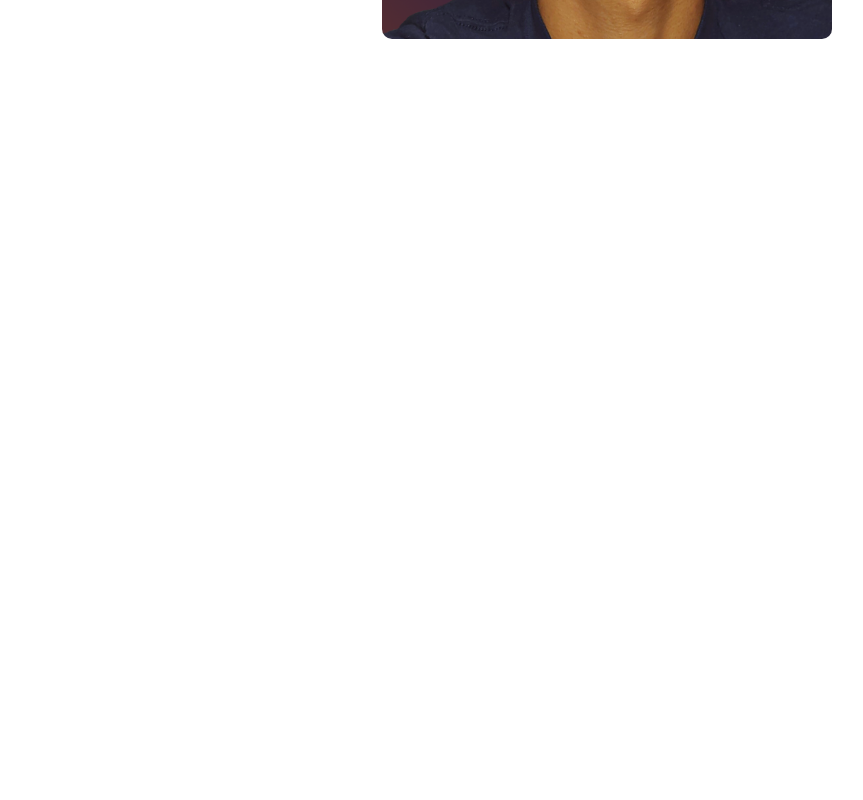
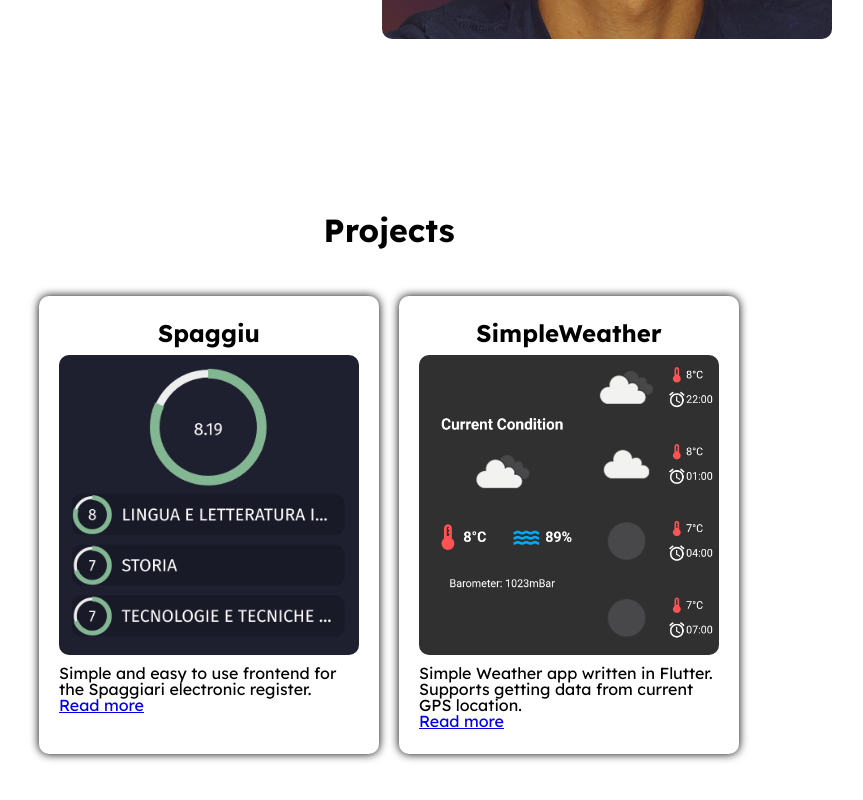
Before and after one commit to Alenygam/portfolio, a Vue app: page /#/ in a window 1280 px wide. Shown: the part 536-1336 px from the top of the page, without its empty margins (251-1114 px from the left). Before the commit the page ends 800 px from the top, so only its background shows below. Built offline with nearby package versions, Linux system fonts and the light colour scheme.

Commit message:
Added Projects

```diff
--- a/src/App.vue
+++ b/src/App.vue
@@ -30,6 +30,7 @@
 
 body {
   line-height: 1;
+  background-color: #fff;
 }
 
 article,aside,details,figcaption,figure,
--- a/src/components/Home/HeroSection.vue
+++ b/src/components/Home/HeroSection.vue
@@ -16,6 +16,7 @@
         height: 600px;
         display: grid;
         grid-template-columns: 1fr 2fr;
+        margin-bottom: 100px;
     }
 
     .hero-title {
--- /dev/null
+++ b/src/components/Home/Projects.vue
@@ -0,0 +1,56 @@
+<template>
+    <div class="title-container">
+        <h1 class="section-title">Projects</h1>
+    </div>
+    <div class="projects-container">
+        <ProjectsCard
+            title="Spaggiu"
+            description="Simple and easy to use frontend for the Spaggiari electronic register."
+            image="/img/Projects_spaggiu_picture.png"
+            route="/projects/spaggiu"
+        />
+        <ProjectsCard
+            title="SimpleWeather"
+            description="Simple Weather app written in Flutter. Supports getting data from current GPS location."
+            image="/img/Projects_SimpleWeather_picture.png"
+            route="/projects/spaggiu"
+        />
+    </div>
+</template>
+
+<script>
+import ProjectsCard from '@/components/common/ProjectsCard.vue'
+
+export default {
+    components: {ProjectsCard}
+}
+</script>
+
+<style scoped>
+    .title-container {
+        text-align: center;
+    }
+
+    .section-title {
+        font-size: 32px;
+    }
+
+    .projects-container {
+        display: flex;
+        flex-wrap: nowrap;
+        padding: 40px;
+        overflow: auto;
+        justify-content: center;
+    }
+
+    .projects-container > div {
+        flex: 0 0 300px;
+        margin: 10px;
+    }
+
+    @media screen and (max-width: 840px) {
+        .projects-container {
+            justify-content: flex-start;
+        }
+    }
+</style>
--- a/src/components/Navbar.vue
+++ b/src/components/Navbar.vue
@@ -52,7 +52,7 @@
         height: 40px;
         font-size: 18px;
         display: flex;
-        background-color: #9DB3AF40;
+        background-color: #fff;
         transition: .5s;
     }
 
--- /dev/null
+++ b/src/components/common/ProjectsCard.vue
@@ -0,0 +1,57 @@
+<template>
+    <div class="project">
+        <div class="project-title">
+            <h2>
+                {{title}}
+            </h2>
+        </div>
+        <img v-bind:src="image" v-bind:alt="title" width="300" height="300" class="project-image">
+        <div class="project-description">
+            {{description}}<br>
+            <router-link v-bind:to="route">Read more</router-link>
+        </div>
+    </div>
+</template>
+
+<script>
+export default {
+    props: {
+        title: String,
+        image: String,
+        description: String,
+        route: String,
+    }
+}
+</script>
+
+<style scoped>
+    .project {
+        min-height: 400px;
+        width: 300px;
+        padding: 20px;
+        box-shadow: 0 0 10px #000;
+        border-radius: 10px;
+        display: flex;
+        flex-direction: column;
+    }
+
+    .project > * {
+        margin: 5px 0;
+    }
+
+    .project-title {
+        text-align: center;
+    }
+
+    .project-title > h2 {
+        font-size: 24px;
+    }
+
+    .project-image {
+        border-radius: 10px;
+    }
+
+    .filler {
+        flex-grow: 1;
+    }
+</style>
--- a/src/views/Home.vue
+++ b/src/views/Home.vue
@@ -1,11 +1,13 @@
 <template>
   <HeroSection/>
+  <Projects/>
 </template>
 
 <script>
 import HeroSection from '@/components/Home/HeroSection.vue'
+import Projects from '@/components/Home/Projects.vue'
 
 export default {
-  components: {HeroSection}
+  components: {HeroSection, Projects}
 }
 </script>
```
Also changed, not shown: public/img/Projects_SimpleWeather_picture.png (added), public/img/Projects_spaggiu_picture.png (added).
